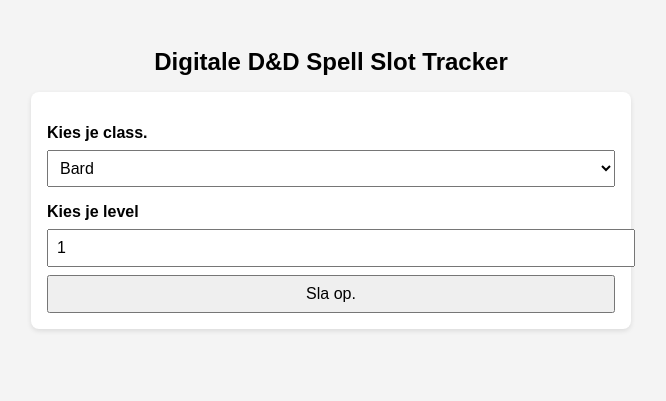
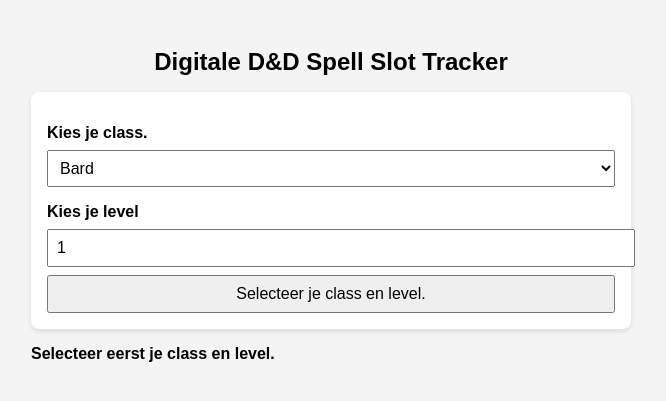
Before and after one commit to Rafaelorr/DnD_spell_slot_tracker_website, a Flask app: page /spell_slot_tracker in a window 1280 px wide. Shown: the top 401 px of the page, without its empty margins (309-975 px from the left). Run offline with Flask 3, Linux system fonts and the light colour scheme.

Commit message:
voeg de html code toe voor de spell slot tracker ui

```diff
--- a/templates/spell_slot_tracker.html
+++ b/templates/spell_slot_tracker.html
@@ -27,8 +27,52 @@
         <input type="number" name="level" id="level" value="1" min="1" max="20" required>
 
 
-        <button type="submit">Sla op.</button>
+        <button type="submit">Selecteer je class en level.</button>
     </form>
+{% if track_spell_slots %}
+    <form action="" method="post">
+        {% if level_1 > 0 %}
+            <label for="level_1">Level 1 Spell Slots</label>
+            <input type="number" name="level_1" id="level_1" min="1" max="{{level_1}}" value="{{level_1}}" required>
+        {% endif %}
+        {% if level_2 > 0 %}
+            <label for="level_2">Level 2 Spell Slots</label>
+            <input type="number" name="level_2" id="level_2" min="1" max="{{level_2}}" value="{{level_2}}" required>
+        {% endif %}
+        {% if level_3 > 0 %}
+            <label for="level_3">Level 3 Spell Slots</label>
+            <input type="number" name="level_3" id="level_3" min="1" max="{{level_3}}" value="{{level_3}}" required>
+        {% endif %}
+        {% if level_4 > 0 %}
+            <label for="level_4">Level 4 Spell Slots</label>
+            <input type="number" name="level_4" id="level_4" min="1" max="{{level_4}}" value="{{level_4}}" required>
+        {% endif %}
+        {% if level_5 > 0 %}
+            <label for="level_5">Level 5 Spell Slots</label>
+            <input type="number" name="level_5" id="level_5" min="1" max="{{level_5}}" value="{{level_5}}" required>
+        {% endif %}
+        {% if level_6 > 0 %}
+            <label for="level_6">Level 6 Spell Slots</label>
+            <input type="number" name="level_6" id="level_6" min="1" max="{{level_6}}" value="{{level_6}}" required>
+        {% endif %}
+        {% if level_7 > 0 %}
+            <label for="level_7">Level 7 Spell Slots</label>
+            <input type="number" name="level_7" id="level_7" min="1" max="{{level_7}}" value="{{level_7}}" required>
+        {% endif %}
+        {% if level_8 > 0 %}
+            <label for="level_8">Level 8 Spell Slots</label>
+            <input type="number" name="level_8" id="level_8" min="1" max="{{level_8}}" value="{{level_8}}" required>
+        {% endif %}
+        {% if level_9 > 0 %}
+            <label for="level_9">Level 9 Spell Slots</label>
+            <input type="number" name="level_9" id="level_9" min="1" max="{{level_9}}" value="{{level_9}}" required>
+        {% endif %}
+        <button type="submit">Sla op</button>
+    </form>
+
+{% else %}
+    <p>Selecteer eerst je class en level.</p>
+{% endif %}
 
     <script src="{{ url_for('static', filename='spell_slot_tracker.js') }}"></script>
 
```
